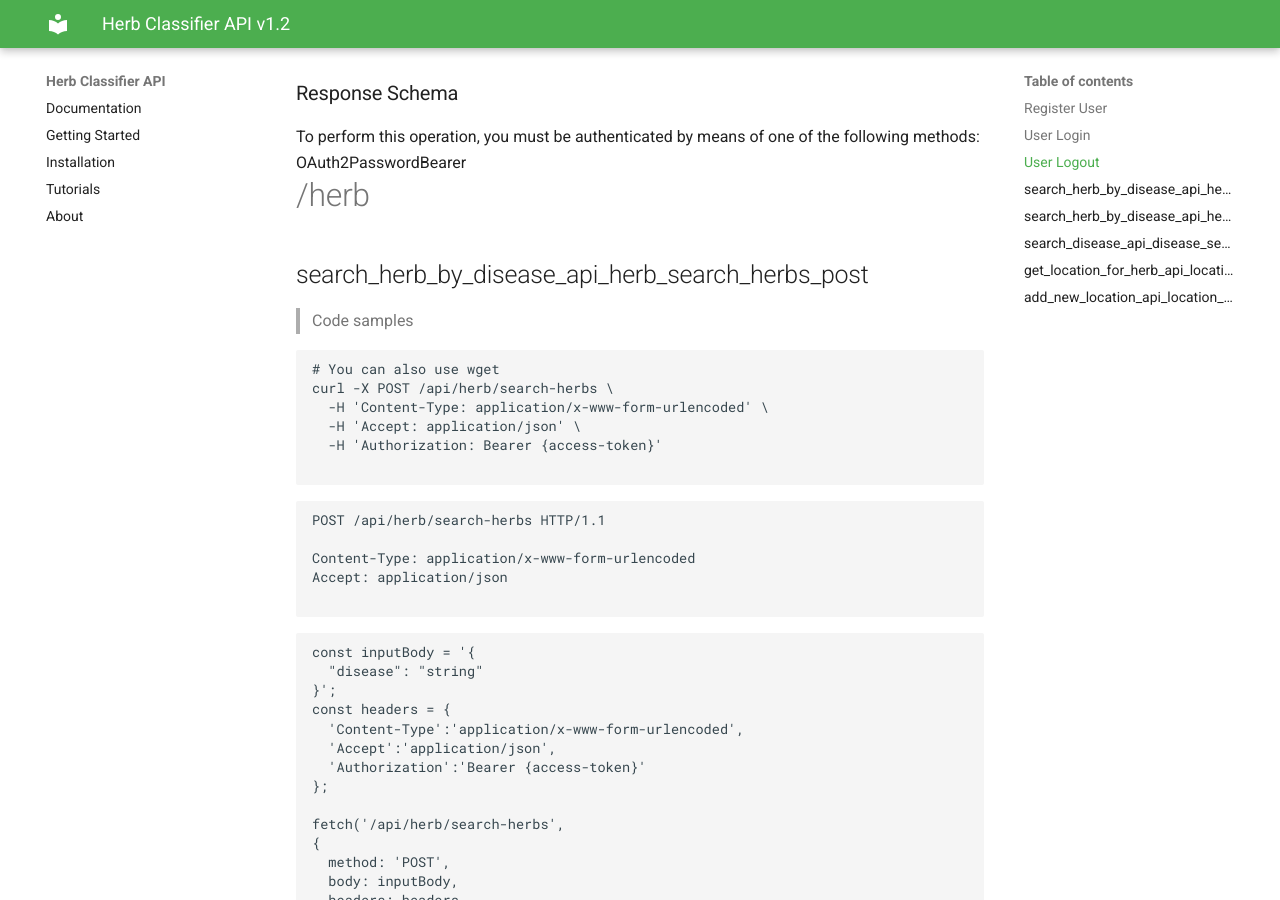
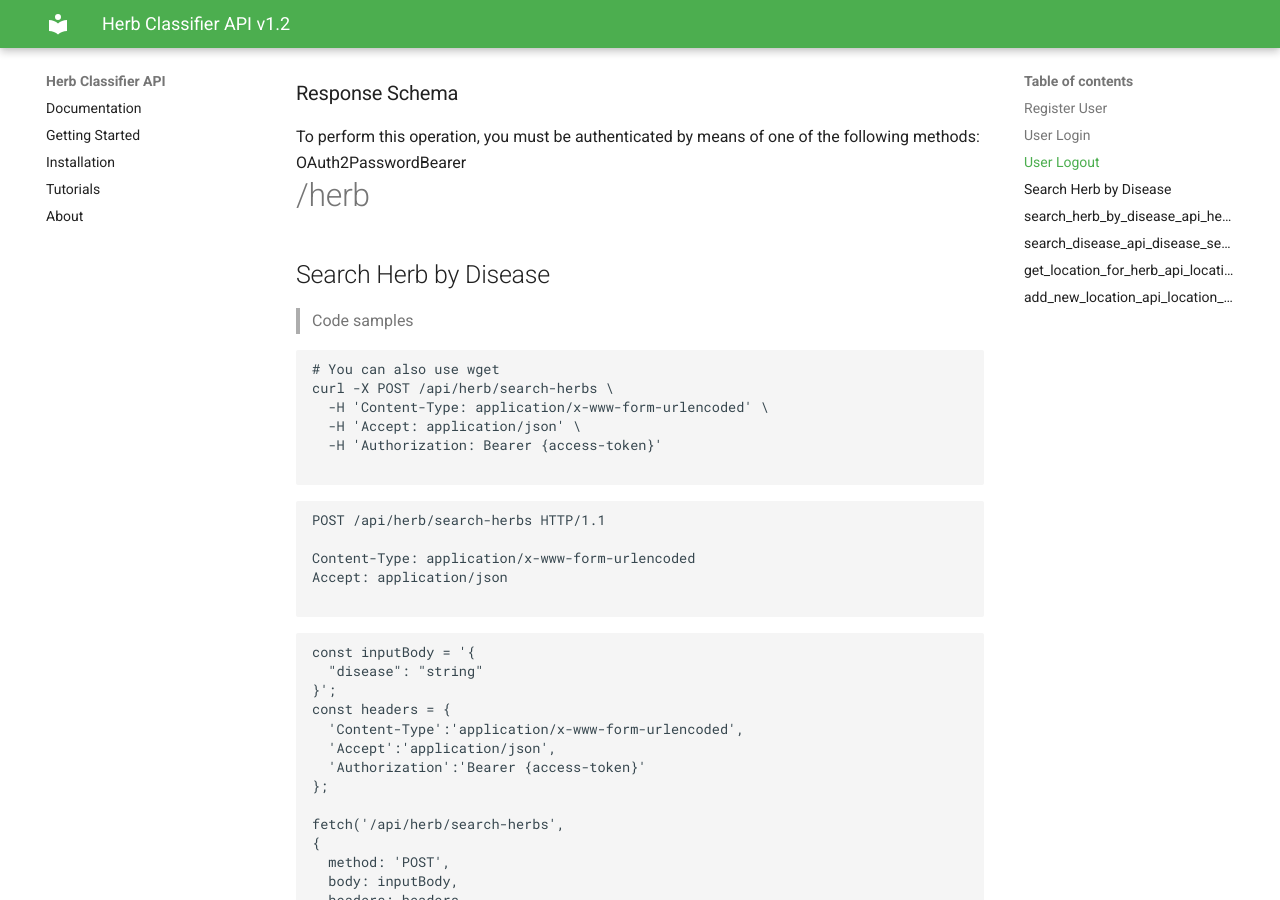
Before and after one commit to dilshankarunarathne/herb-classifier-backend, an MkDocs documentation site: the page built from docs/api_documentation.md, in a window 1280 px wide and 900 px high, scrolled down 12445 px. Built offline with MkDocs 1.6.1 and Material for MkDocs 9.7.7, drawn with Linux system fonts in a browser that asks for light colours.

Commit message:
Update api_documentation.md

```diff
--- a/docs/api_documentation.md
+++ b/docs/api_documentation.md
@@ -655,7 +655,7 @@ OAuth2PasswordBearer
 
 <h1 id="fastapi-herb">/herb</h1>
 
-## search_herb_by_disease_api_herb_search_herbs_post
+## Search Herb by Disease
 
 <a id="opIdsearch_herb_by_disease_api_herb_search_herbs_post"></a>
 
```
